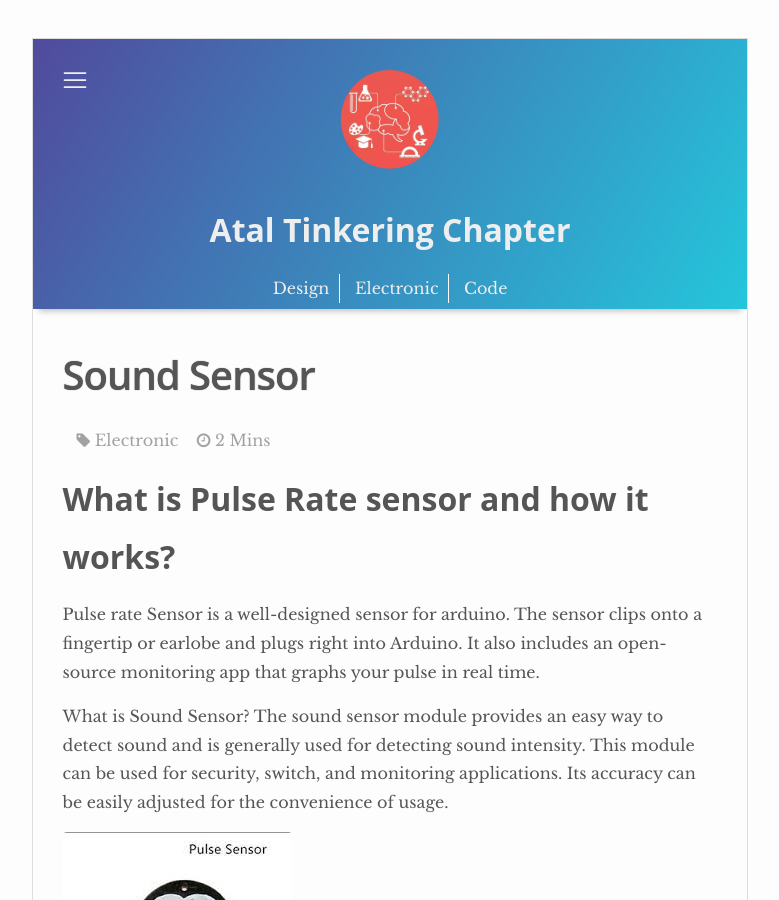
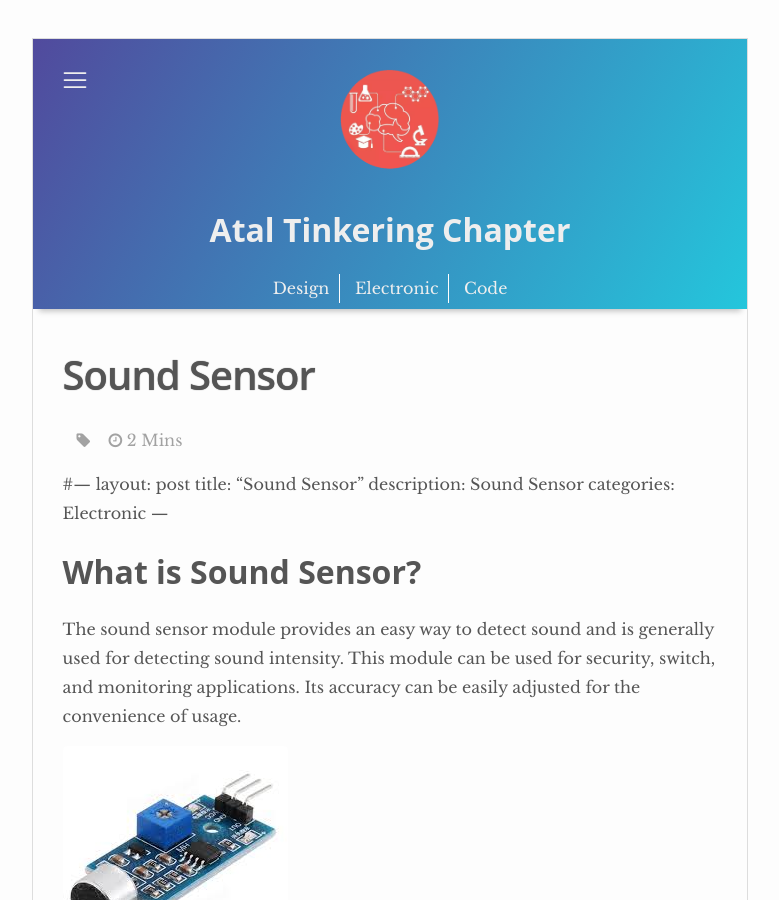
Before and after one commit to yugn27/atel, a Jekyll site: the page built from _posts/2018-01-10-Sound-Sensor.markdown, in a window 1280 px wide and 900 px high. Shown: the whole window, without its empty margins (250-1029 px from the left). Built offline with Jekyll 4.4.1, drawn with Linux system fonts in a browser that asks for light colours; nearby versions of some CDN libraries; our own code applies the rules of GitHub Pages for plain Markdown files; comment, search, counter and statistics services are not loaded; some of the changed text lies outside the part shown.

Commit message:
Update 2018-01-10-Sound-Sensor.markdown

```diff
--- a/_posts/2018-01-10-Sound-Sensor.markdown
+++ b/_posts/2018-01-10-Sound-Sensor.markdown
@@ -1,20 +1,14 @@
----
+#---
 layout: post
 title:  "Sound Sensor"
 description: Sound Sensor
 categories: Electronic
 ---
 
-
-# What is Pulse Rate sensor and how it works?
-Pulse rate Sensor is a well-designed sensor for arduino. The sensor clips onto a fingertip or earlobe and plugs right into Arduino. It also includes an open-source monitoring app that graphs your pulse in real time.
-
-
-
-What is Sound Sensor?
+# What is Sound Sensor?
 The sound sensor module provides an easy way to detect sound and is generally used for detecting sound intensity. This module can be used for security, switch, and monitoring applications. Its accuracy can be easily adjusted for the convenience of usage.
 
-![]({{site.baseurl}}/images/Electronic/9/01.jpg)
+![]({{site.baseurl}}/images/Electronic/11/01.jpg)
 
 It uses a microphone which supplies the input to an amplifier, peak detector and buffer. When the sensor detects a sound, it processes an output signal voltage
 which is sent to a microcontroller then performs necessary processing.
@@ -85,7 +79,9 @@ digitalWrite (Led, HIGH);
 digitalWrite (Led, LOW);
   }
 }
-### Step 4: Observe the result.
+
+### Step 4: Observe the result
+
 Below are the examples of Sound sensor. Enjoy making!!
 https://www.hackster.io/dandt_matt/sound-wave-starting-gun-0b774e
 http://www.instructables.com/id/How-to-turn-ON-AC-light-and-Fan-by-clap-using-Ardu/
```
